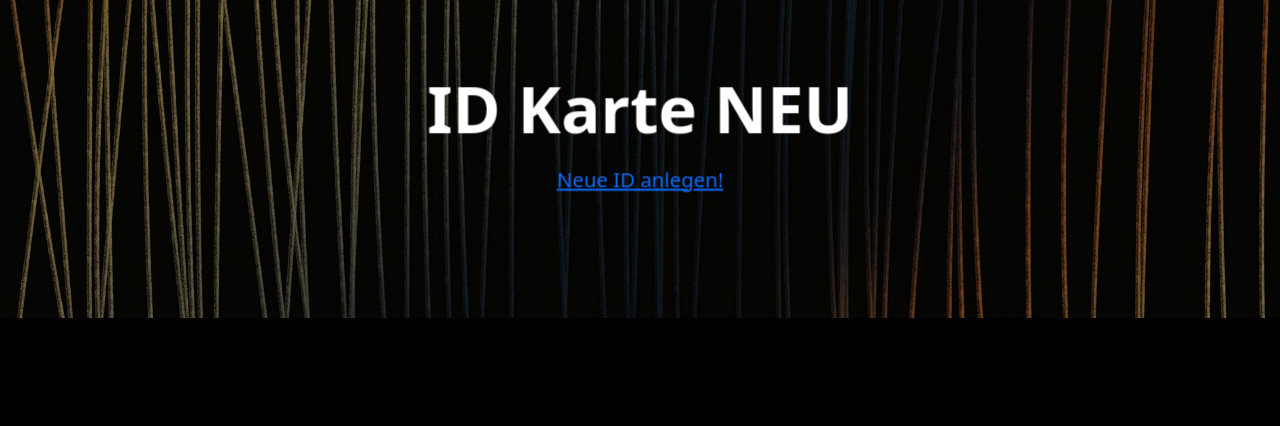
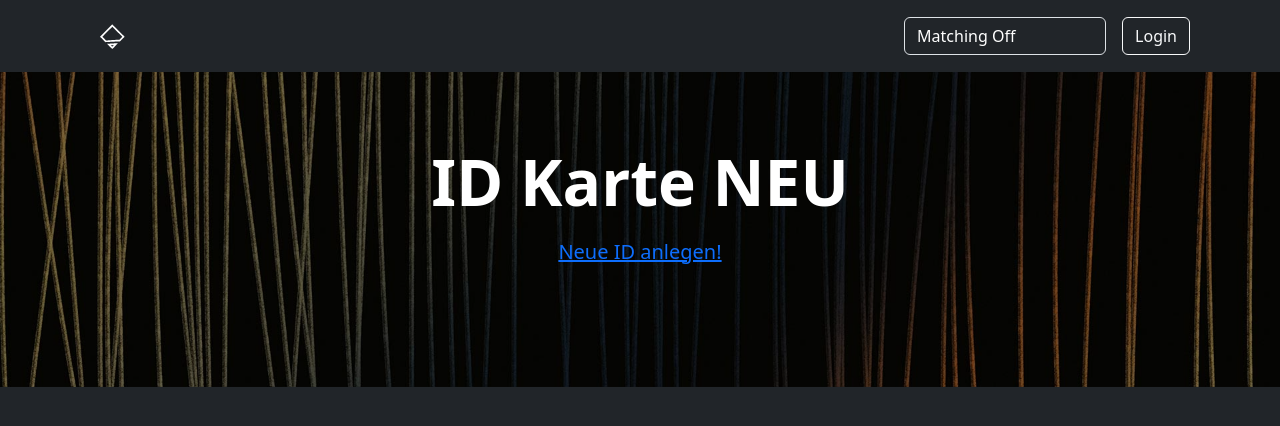
Before and after one commit to ftyl/bootshaus-ids, a Django app: template templates/id_activate.html in a window 1280 px wide. Shown: the top 426 px of the page. Run offline with Django 4.2, Linux system fonts and the light colour scheme; the template is opened without the code that fills it: values that come from a table or form of the project are taken from there, others are empty; tables that the repository leaves empty hold one stand-in row (values such as "Sample post"); some libraries are stand-ins or nearby versions.

Commit message:
Updated template look, added matching select box and login

```diff
--- a/bootshaus/settings.py
+++ b/bootshaus/settings.py
@@ -59,7 +59,6 @@ INSTALLED_APPS = [
     'django.contrib.messages',
     'django.contrib.staticfiles',
     'django_resized',
-
     'bootstrap5',
     'import_export',
 ]
--- a/bootshaus/urls.py
+++ b/bootshaus/urls.py
@@ -18,10 +18,10 @@ from django.urls import path
 from ids import views
 from django.conf.urls.static import static
 from django.conf import settings
+from django.urls import path, include
 
 urlpatterns = [
     path('admin/', admin.site.urls),
-
     path('<slug:slug>/', views.id),
 ]
 
--- a/ids/views.py
+++ b/ids/views.py
@@ -1,6 +1,6 @@
 from django.shortcuts import render
 from datetime import date
-from .models import Identifikation
+from .models import Identifikation, ACLTyp
 from django.contrib.auth import authenticate, login
 from django.http import HttpRequest, Http404
 
@@ -36,9 +36,9 @@ def id(request, slug):
         # do we have an acl we are looking for?
         acl_search = False
         acl_ok = False
-        if 'acl_search' in request.session:
+        if 'acl_search' in request.session and request.session['acl_search'] != '':
             acl_search = True
             # we have one to search, look for it
             acl_ok = True if request.session['acl_search'] in acl_dict or 'AAA' in acl_dict else False
 
-        return render(request, 'id.html', {'id': id, 'acls': acl_dict, 'acl_search': acl_search, 'acl_ok': acl_ok})
+        return render(request, 'id.html', {'id': id, 'acls': acl_dict, 'acl_search': acl_search, 'acl_ok': acl_ok, 'acltypes': ACLTyp.objects.all()})
--- a/templates/base.html
+++ b/templates/base.html
@@ -13,7 +13,70 @@
     {% bootstrap_messages %}
     <title>Bootshaus IDs</title>
 </head>
-<body class="bg-black">
+<body class="bg-dark">
+
+<svg xmlns="http://www.w3.org/2000/svg" style="display: none;">
+  <symbol id="bootshaus" viewBox="0 0 246.6 161.6">
+    <path fill="#FFFFFF" d="M175,83.8c-0.2,0.2-0.4,0.4-0.6,0.6c-1.5,1.5-3,3-4.5,4.5c-1.7,1.7-3.3,3.3-5,5c-1.6,1.6-3.3,3.3-4.9,4.9
+        c-1.3,1.3-2.6,2.6-3.9,3.9c-0.1,0.1-0.2,0.2-0.4,0.2c-1.2,0.1-2.3,0.1-3.5,0.2c-0.8,0-1.7,0.1-2.5,0.1c-0.8,0-1.6,0.1-2.4,0.1
+        c-0.9,0.1-1.8,0.1-2.7,0.2c-0.7,0-1.4,0.1-2.1,0.1c-0.6,0-1.3,0.1-1.9,0.1c-0.8,0-1.5,0.1-2.3,0.1c-0.6,0-1.2,0.1-1.8,0.1
+        c-1,0-2.1,0.1-3.1,0.2c-1.1,0.1-2.3,0.1-3.4,0.2c-0.9,0.1-1.7,0.1-2.6,0.2c-1,0.1-2,0.1-3,0.1c-1.2,0.1-2.5,0.1-3.7,0.2
+        c-0.8,0-1.6,0.1-2.4,0.1c-1.3,0.1-2.5,0.1-3.8,0.2c-1,0.1-1.9,0.1-2.9,0.1c-1.2,0.1-2.4,0.1-3.5,0.2c-0.8,0-1.7,0.1-2.5,0.1
+        c-1.2,0.1-2.3,0.1-3.5,0.2c-0.7,0-1.5,0.1-2.2,0.1c-0.9,0.1-1.8,0.1-2.7,0.2c-0.3,0-0.5,0-0.8,0.1c-0.1,0-0.2,0-0.2-0.1
+        c-0.1-0.1-0.2-0.2-0.3-0.3c-1.8-1.8-3.6-3.6-5.4-5.4c-2-2-4-4-6-6c-1.6-1.6-3.3-3.2-4.9-4.9c-1.8-1.8-3.7-3.7-5.5-5.5
+        c-0.1-0.1-0.1-0.1-0.2-0.2c16.9-16.9,33.8-33.8,50.7-50.7c0.1,0.1,0.1,0.1,0.2,0.2c0,0,0,0,0,0c1.3,1.3,2.7,2.7,4,4
+        c3.5,3.5,7,7,10.6,10.6c2,2,4,4,6,6c2,2,4,4,6.1,6.1c2,2,4,4,6.1,6.1c2,2,4,4,6.1,6.1c2,2,4,4,6,6c1.8,1.8,3.7,3.7,5.5,5.5
+        c0.1,0.1,0.1,0.1,0.2,0.2C175,83.7,175,83.7,175,83.8z M165.6,83.8c-0.1-0.1-0.2-0.1-0.2-0.2c-1.2-1.2-2.4-2.3-3.5-3.5
+        c-1.4-1.4-2.9-2.9-4.3-4.3c-2-2-4-4-6-6c-2-2-3.9-3.9-5.9-5.9c-2-2-4-4-5.9-5.9c-2-2-3.9-3.9-5.9-5.9c-2.7-2.7-5.5-5.4-8.2-8.2
+        c-0.3-0.3-0.7-0.7-1-1c-0.1-0.1-0.1-0.1-0.2-0.2c-0.2,0.2-0.4,0.4-0.6,0.6c-1.1,1.1-2.2,2.2-3.3,3.3c-2.6,2.6-5.1,5.1-7.7,7.7
+        c-6.8,6.8-13.6,13.6-20.4,20.5c-1.2,1.2-2.4,2.4-3.6,3.6c-1.8,1.8-3.5,3.5-5.3,5.3c-0.1,0.1-0.1,0.1-0.2,0.2
+        c0.1,0.1,0.1,0.1,0.2,0.2c0.7,0.7,1.4,1.4,2.2,2.1c3.7,3.7,7.3,7.3,11,11c0.6,0.6,1.3,1.3,1.9,1.9c0.1,0.1,0.2,0.1,0.4,0.1
+        c0.5,0,1-0.1,1.6-0.1c0.9-0.1,1.9-0.1,2.8-0.2c0.9,0,1.8-0.1,2.7-0.1c0.9-0.1,1.9-0.1,2.8-0.2c0.9-0.1,1.8-0.1,2.8-0.2
+        c0.9-0.1,1.9-0.1,2.8-0.2c0.9-0.1,1.8-0.1,2.8-0.2c0.9-0.1,1.8-0.1,2.8-0.2c0.9-0.1,1.9-0.1,2.8-0.2c0.9-0.1,1.8-0.1,2.7-0.1
+        c0.9-0.1,1.9-0.1,2.8-0.2c0.9,0,1.8-0.1,2.7-0.1c0.9-0.1,1.9-0.1,2.8-0.2c0.9,0,1.8-0.1,2.7-0.1c0.9-0.1,1.9-0.1,2.8-0.2
+        c0.8,0,1.6-0.1,2.4-0.1c0.3,0,0.7,0,1-0.1c0.8,0,1.5-0.1,2.3-0.1c0.8,0,1.5-0.1,2.3-0.1c1-0.1,2.1-0.1,3.1-0.2
+        c0.9-0.1,1.8-0.1,2.6-0.1c0.2,0,0.3-0.1,0.5-0.2c3.4-3.4,6.7-6.7,10.1-10.1c0.6-0.6,1.2-1.2,1.8-1.8
+        C165.4,83.9,165.5,83.9,165.6,83.8z"/>
+<path fill="#FFFFFF" d="M124.3,134.6c0-0.1-0.1-0.1-0.2-0.2c-1.6-1.6-3.2-3.2-4.8-4.8c-1-1-1.9-1.9-2.9-2.9c-2-1.9-3.9-3.9-5.9-5.8
+        c-1-1-1.9-1.9-2.9-2.9c-1-1-2-2-3-3c-0.6-0.6-1.2-1.2-1.9-1.9c-0.1-0.1-0.1-0.1-0.2-0.2c0.5-0.1,0.9-0.1,1.3-0.1
+        c0.9-0.1,1.7-0.1,2.6-0.2c1-0.1,2-0.1,2.9-0.2c1-0.1,1.9-0.1,2.9-0.1c0.8,0,1.6-0.1,2.4-0.1c1.1-0.1,2.3-0.1,3.4-0.2
+        c0.9-0.1,1.7-0.1,2.6-0.2c1.1-0.1,2.1-0.1,3.2-0.2c1.2-0.1,2.4-0.1,3.5-0.2c1.1-0.1,2.3-0.1,3.4-0.2c0.9-0.1,1.9-0.1,2.8-0.2
+        c1-0.1,1.9-0.1,2.9-0.2c0.8,0,1.7-0.1,2.5-0.1c1.2-0.1,2.4-0.1,3.6-0.2c0.7,0,1.3-0.1,2-0.1c1,0,2-0.1,3-0.1c0.2,0,0.4,0,0.7-0.1
+        c-0.1,0.1-0.1,0.2-0.2,0.2c-0.5,0.6-1.1,1.2-1.6,1.7c-1.9,2-3.9,3.9-5.8,5.9c-0.9,0.9-1.7,1.7-2.6,2.6c-1.6,1.6-3.2,3.2-4.9,4.9
+        c-1,1-2.1,2.1-3.1,3.1c-1.3,1.3-2.6,2.6-3.9,3.8c-0.6,0.6-1.3,1.2-1.9,1.8c0,0-0.1,0.1-0.1,0.1C124.4,134.6,124.4,134.6,124.3,134.6
+        z M131.1,118.2c-0.1,0-0.2,0-0.3,0c-0.8,0-1.6,0-2.5,0.1c-1.1,0-2.2,0.1-3.3,0.2c-0.8,0-1.6,0.1-2.5,0.1c-1.2,0.1-2.3,0.2-3.5,0.3
+        c-0.2,0-0.4,0.1-0.6,0.1c2,2,4,4,6,5.9C126.7,122.7,128.9,120.6,131.1,118.2z"/>
+  </symbol>
+</svg>
+
+
+  <header class="p-3 text-bg-dark">
+    <div class="container">
+      <div class="d-flex flex-wrap align-items-center justify-content-center justify-content-lg-start">
+        <a href="http://bootshaus.tv/" class="d-flex align-items-center mb-2 mb-lg-0 text-white text-decoration-none">
+          <svg class="bi me-2" width="60" height="40" role="img" aria-label="Bootshaus"><use xlink:href="#bootshaus"/></svg>
+        </a>
+
+        <ul class="nav col-12 col-lg-auto me-lg-auto mb-2 justify-content-center mb-md-0">
+        </ul>
+
+        <form class="col-12 col-lg-auto mb-3 mb-lg-0 me-lg-3" role="ACL">
+<select onchange="this.form.submit()" class="form-control form-control-dark text-bg-dark" name="acl_search">
+<option value="">Matching Off</option>
+{% for acltyp in acltypes %}
+<option
+{% if request.session.acl_search == acltyp.name %} selected {% endif %}
+value="{{ acltyp.name }}">Look for: {{ acltyp.name }}</option>
+{% endfor %}
+</select>
+        </form>
+
+        <div class="text-end">
+          <a href="/admin/" role="button" class="btn btn-outline-light me-2">Login</a>
+        </div>
+      </div>
+    </div>
+  </header>
 
     {% block content %}
 
```
Also changed, not shown: templates/id.html (+3 -9 lines), ids/migrations/0004_alter_acltyp_options_alter_position_options.py (added), 1 other file.
